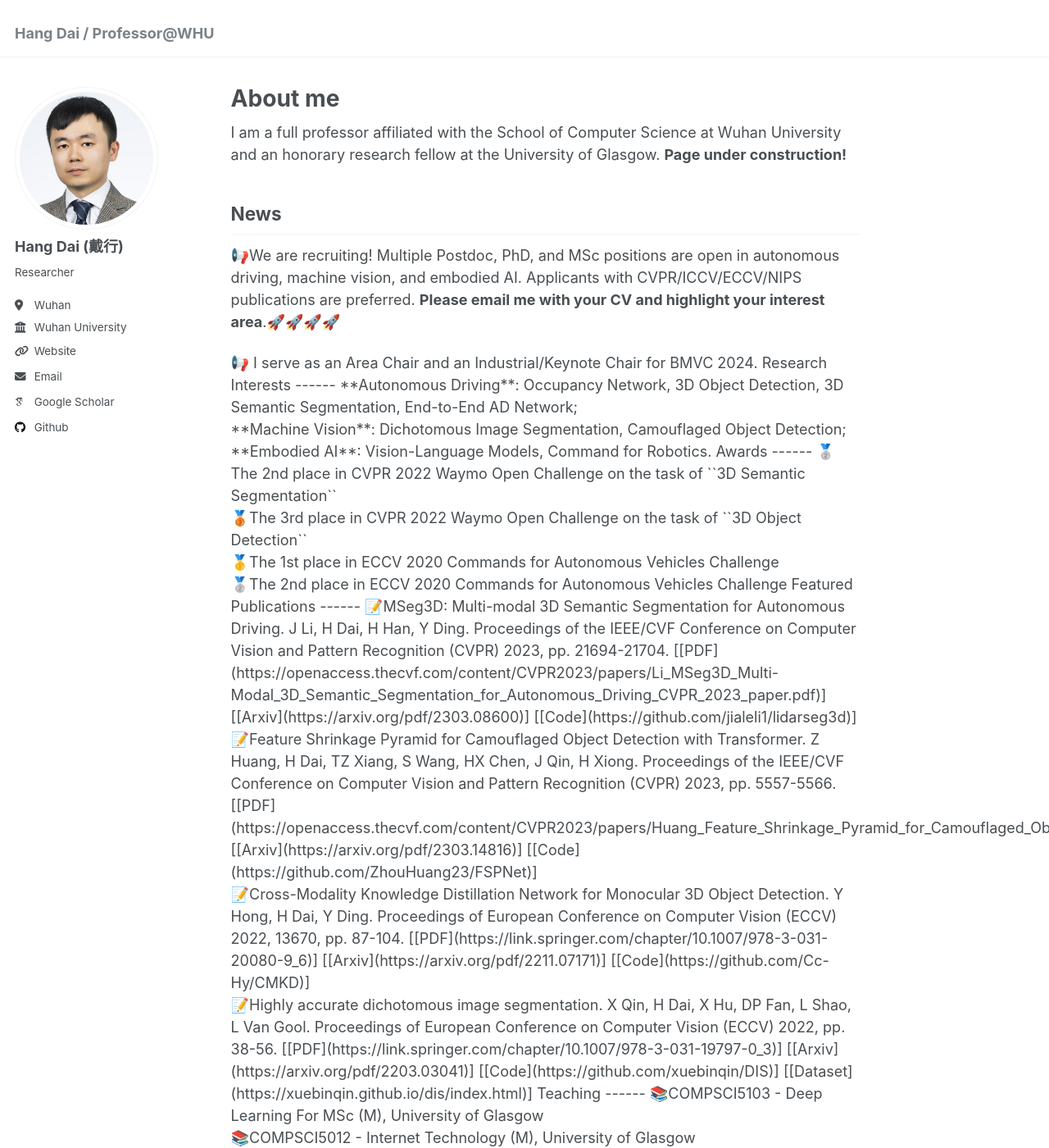
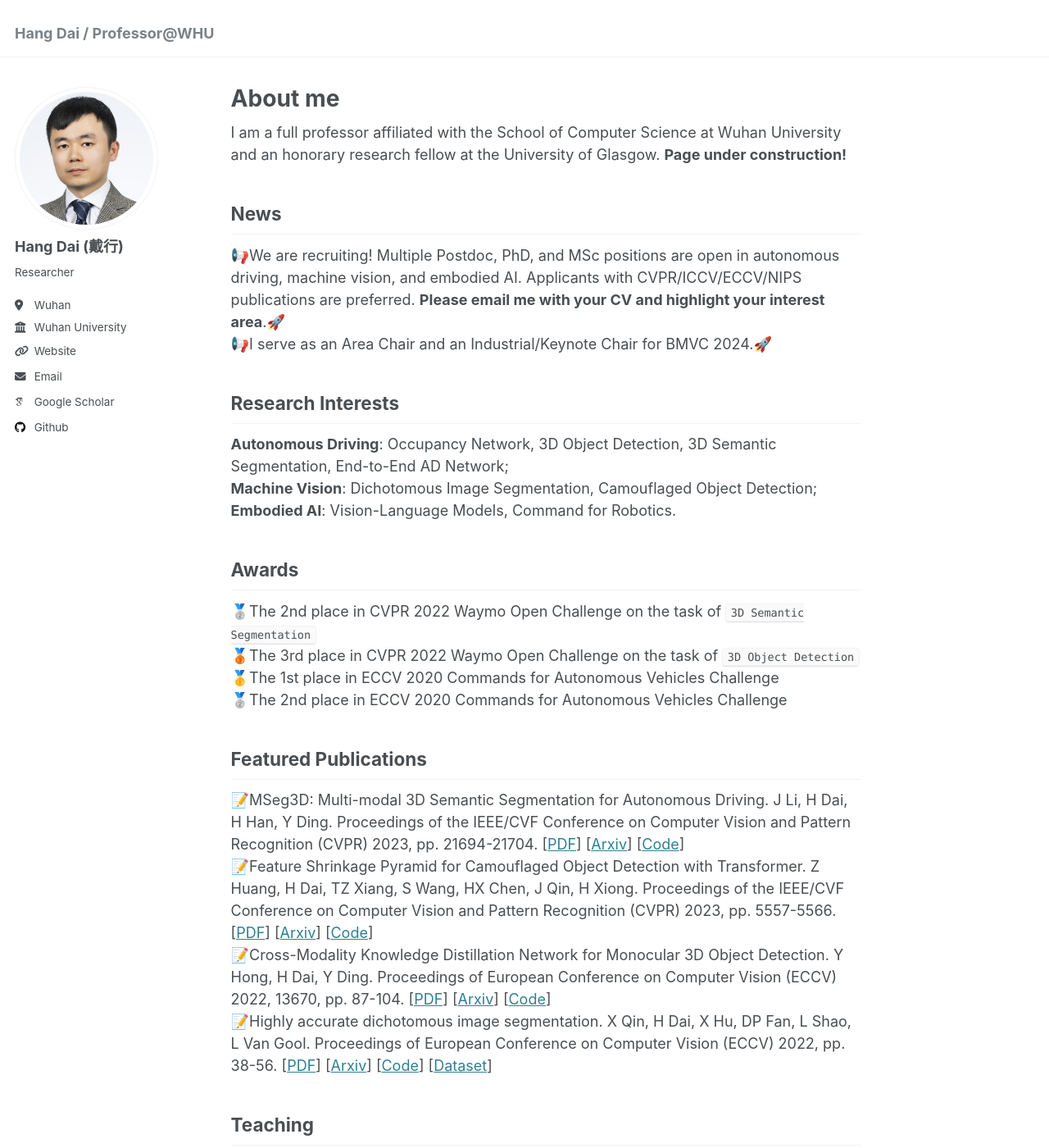
Before and after one commit to Dai-Hang/Dai-Hang.github.io, a Jekyll site: the page built from _pages/about.md, in a window 1280 px wide and 1400 px high. Shown: the whole window at 82% size. Built offline with Jekyll 4.4.1, drawn with Linux system fonts in a browser that asks for light colours; some web fonts are replaced; some of the changed text lies outside the part shown.

Commit message:
Update about.md

```diff
--- a/_pages/about.md
+++ b/_pages/about.md
@@ -11,8 +11,8 @@ I am a full professor affiliated with the School of Computer Science at Wuhan Un
 
 News
 ------
-📢We are recruiting! Multiple Postdoc, PhD, and MSc positions are open in autonomous driving, machine vision, and embodied AI. Applicants with CVPR/ICCV/ECCV/NIPS publications are preferred. **Please email me with your CV and highlight your interest area**.🚀🚀🚀🚀
-<p>📢 I serve as an Area Chair and an Industrial/Keynote Chair for BMVC 2024.
+📢We are recruiting! Multiple Postdoc, PhD, and MSc positions are open in autonomous driving, machine vision, and embodied AI. Applicants with CVPR/ICCV/ECCV/NIPS publications are preferred. **Please email me with your CV and highlight your interest area**.🚀
+<br>📢I serve as an Area Chair and an Industrial/Keynote Chair for BMVC 2024.🚀
 
 Research Interests
 ------
```
